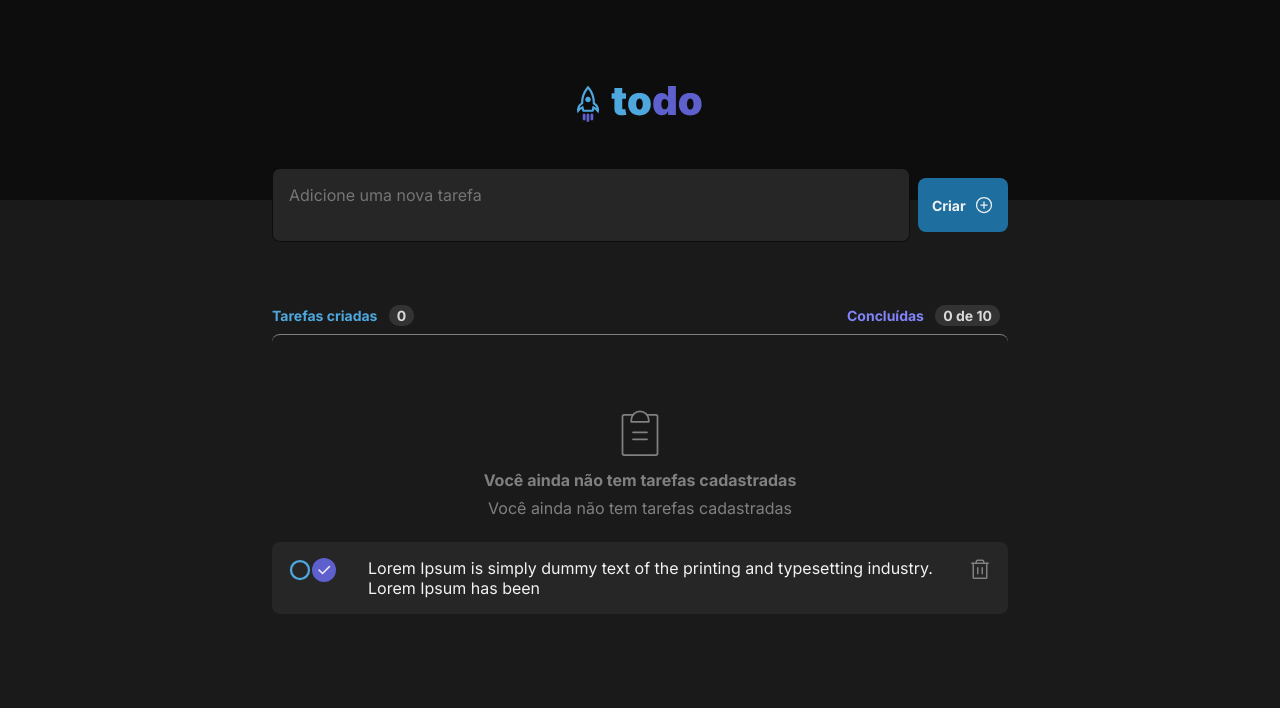
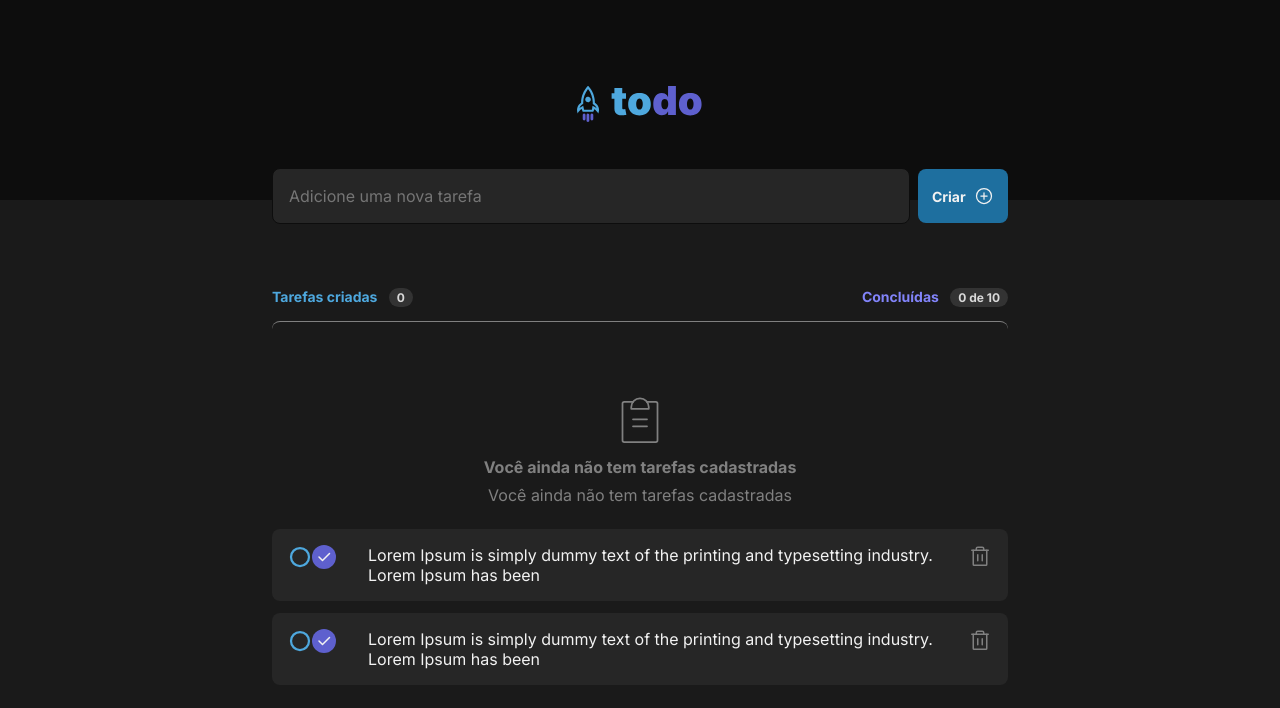
Before and after one commit to DouglasVilasBoas1999/toDoList, a React (Vite) app: page / in a window 1280 px wide. Shown: the top 708 px of the page. Built offline with nearby package versions, Linux system fonts and the light colour scheme.

Commit message:
Refactor CreateTask: clean HTML/CSS and remove textarea auto-resize

```diff
--- a/src/components/CreateTask.module.css
+++ b/src/components/CreateTask.module.css
@@ -1,49 +1,78 @@
-.task{
+.taskCreatedAndRegistered {
+  width: 46rem;
+  margin: 0 auto;
+}
+
+.registeredTask {
+  width: 46rem;
+  margin: 4rem auto 0;
+  display: flex;
+  justify-content: space-between;
+  align-items: center;
+}
+
+.registeredTask p {
+  margin: 0;
+  font-size: 0.875rem;
+  font-weight: 700;
+}
+
+.taskCreates { color: var(--blue); }
+.taskCompleted { color: var(--purple); }
+
+.qtdeBottom {
+  background: var(--gray-400);
+  color: var(--gray-200);
+  border-radius: 999px;
+  padding: 2px 8px;
+  margin-left: 8px;
+  font-size: 0.75rem;
+  font-weight: 700;
+  line-height: 1;
+}
+
+.task {
   display: flex;
   align-items: center;
-    margin-left: auto;
-    margin-right: auto;
-    justify-content: center;
+  gap: 0.5rem;
   margin-top: -2rem;
-    width: 46rem;
-    gap: 0.5rem;
 }
+
 .task textarea {
-    width:39.875rem;
+    flex: 1;
     background: var(--gray-500);
     border: 1px solid var(--gray-700);
-    resize:none;
+    resize: none;
     overflow: hidden;
+
     min-height: 3.375rem;
+    max-height: 20rem;
 
     border-radius: 8px;
     color: var(--gray-100);
     padding: 1rem;
     font-size: 1rem;
 
+    line-height: 1.4;
 }
 
-.task button{
+.task button {
   background: var(--blue-dark);
   color: var(--gray-100);
   border: 0;
   border-radius: 8px;
   height: 3.375rem;
-    font-weight: bold;
-    display: block;
-    text-decoration: none;
-    width:5.65rem;
+  width: 5.65rem;
   display: flex;
   align-items: center;
   justify-content: center;
+  font-weight: 700;
   font-size: 14px;
+  gap: 0.5rem;
   cursor: pointer;
+  transition: color 0.1s, background-color 0.1s;
+}
 
-    gap: 0.5rem;
-
-    transition: color 0.1s, background-color 0.1s
-
-}
 .task button:hover {
   background-color: var(--blue);
 }
--- a/src/components/CreateTask.tsx
+++ b/src/components/CreateTask.tsx
@@ -1,61 +1,41 @@
 import styles from  './CreateTask.module.css'
 import { PlusCircle } from 'phosphor-react'
-import { useState, type FormEvent, type ChangeEvent, type InvalidEvent } from 'react'
-
-export interface TaskProps {
-    task: string;
-}
-
-export function CreateTask({task}: TaskProps){
-   const [tasks, setTasks] = useState(['Teste'])
-   const [newTaskText, setNewTaskText] =  useState('')
-
-    function autoResize(e: React.FormEvent<HTMLTextAreaElement>) {
-        const el = e.currentTarget;
-        el.style.height = "auto";
-        if (el.value.trim() === "") {
-            el.style.height = "3.375rem";
-            return;
-        }
-        el.style.height = `${el.scrollHeight}px`;
-    }
-
-     function handleCreateNewTask(event:FormEvent<HTMLFormElement>){
-            event.preventDefault()
-            const formData = new FormData(event.currentTarget);
-            const newCommentText = formData.get('comment') as string;
-            setTasks([...tasks, newCommentText]);
-            setNewTaskText('');
-        }
 
 
+export function CreateTask(){
+function autoResize(e: React.FormEvent<HTMLTextAreaElement>) {
+  const el = e.currentTarget;
+  const BASE = 54;
+  el.style.height = `${BASE}px`;
 
-    function handleNewTaskInvalid(event: InvalidEvent<HTMLTextAreaElement>){
-
-            event.target.setCustomValidity('Esse campo é obrigátorio')
-        }
-
-    function handleNewTaskChange(event:FormEvent<HTMLFormElement>){
-        event.target.setCustomValidity('')
-        setNewTaskText(event.target.value)
-    }
-
-
+  if (el.value.trim() !== "") {
+    el.style.height = `${el.scrollHeight}px`;
+  }
+}
     return(
-        <form onSubmit={handleCreateNewTask} className={styles.task}>
+    <div className={styles.taskCreatedAndRegistered}>
+        <form className={styles.task}>
             <textarea
                 name= 'task'
                 placeholder='Adicione uma nova tarefa'
                 onInput={autoResize}
-                value= {newTaskText}
-                onChange={handleNewTaskChange}
-                onInvalid={handleNewTaskInvalid}
-                required
+                rows={1}
+
             />
             <button type='submit'>
             Criar
             < PlusCircle size={20}/>
             </button>
         </form>
+
+        <header className={styles.registeredTask } >
+            <div className={styles.taskCreates}>
+                <p> Tarefas criadas <span className={styles.qtdeBottom}> 0  </span> </p>
+            </div>
+            <div className={styles.taskCompleted}>
+                <p> Concluídas  <span className={styles.qtdeBottom}> 0 de 10  </span> </p>
+            </div>
+        </header>
+    </div>
     )
 }
--- a/src/components/RegisteredTask.module.css
+++ b/src/components/RegisteredTask.module.css
@@ -1,38 +1,12 @@
-.registeredTask{
+/* container principal */
+.registeredTask {
+  width: 46rem;
+  margin: 1rem auto 0;
   align-items: center;
-    margin: 4.0625rem auto 0;
-    width: 46rem;
-}
-.registeredTask header {
-    display: flex;
-    width: 100%;
-    justify-content: space-between;
-    font-size: 14px;
-    font-weight: bold;
-
-
-}
-.qtdeBottom{
-    background: var(--gray-400);
-    color: var(--gray-200);
-    border-radius: 10px;
-    padding: 2px 8px ;
-    margin: 0 8px;
-
 }
 
-
-.taskCreates{
-  color: var(--blue);
-  font-weight: bold;
-
-}
-.taskCompleted {
-    color: var(--purple);
-}
-
-
-.lineDivisor{
+/* linha divisória */
+.lineDivisor {
   background: transparent;
   border-top: 1px solid var(--gray-300);
   width: 100%;
@@ -41,10 +15,11 @@
   border-top-right-radius: 100px;
 }
 
+/* estado vazio */
 .taskEmpty {
   margin-top: 0.625rem;
+}
 
-}
 .emptyContent {
   margin-top: 4rem;
   color: var(--gray-300);
@@ -58,47 +33,49 @@
   border-radius: 8px;
   width: 100%;
 }
+
+/* item de tarefa */
 .taskContent {
   background: var(--gray-500);
   border-radius: 8px;
   padding: 1rem;
   color: var(--gray-100);
-    display:flex;
+  display: flex;
   align-items: flex-start;
   justify-content: space-between;
-    margin-top: 1.5rem ;
-
+  margin-top: 1.5rem;
 }
 
-.taskContent button{
-    border:none;
-    cursor:pointer;
+.taskContent button {
+  border: none;
+  cursor: pointer;
   line-height: 0;
   border-radius: 2px;
   background: transparent;
+}
 
-}
 .statusTask {
   color: var(--blue);
+}
 
-}
 .completedTask {
   color: var(--gray-100);
   background-color: var(--purple-dark) !important;
-    border-radius:50% !important;
+  border-radius: 50% !important;
   padding: 4px;
-
 }
 
 .deleteTask {
   color: var(--gray-300);
 }
 
-.deleteTask:hover{
-    color: var(--red)
+.deleteTask:hover {
+  color: var(--red);
 }
 
 .taskContent p {
-    padding: 0 2rem ;
-
+  padding: 0 2rem;
 }
+.taskContent + .taskContent {
+  margin-top: 0.75rem;
+}
--- a/src/components/RegisteredTask.tsx
+++ b/src/components/RegisteredTask.tsx
@@ -5,14 +5,6 @@ export function RegisteredTask(){
 
     return(
         <article className={styles.registeredTask}>
-        <header >
-            <div className={styles.taskCreates}>
-                <p> Tarefas criadas <span className={styles.qtdeBottom}> 0  </span> </p>
-            </div>
-            <div className={styles.taskCompleted}>
-                <p> Concluídas  <span className={styles.qtdeBottom}> 0 de 10  </span> </p>
-            </div>
-        </header>
             <div className={styles.taskEmpty}>
             <div className={styles.lineDivisor}/>
             <div className={styles.emptyContent}>
@@ -29,11 +21,30 @@ export function RegisteredTask(){
             <button className={styles.completedTask} title='Checkin foi finalizado da tarefa'>
             <Check size={16} weight='bold' />
             </button>
+                <p>
+                    Lorem Ipsum is simply dummy text of the printing and typesetting industry. Lorem Ipsum has been
+                </p>
 
-            <p>
-                Lorem Ipsum is simply dummy text of the printing and typesetting industry. Lorem Ipsum has been
-            </p>
-            <button className={styles.deleteTask}
+
+           <button className={styles.deleteTask}
+            title='Deletar Comentário'>
+                <Trash size={24} />
+            </button>
+        </div>
+                <div className={styles.taskContent}>
+
+           <button className={styles.statusTask} title='Checkin de tarefas'>
+            <Circle size={24}  weight="bold"/>
+            </button>
+            <button className={styles.completedTask} title='Checkin foi finalizado da tarefa'>
+            <Check size={16} weight='bold' />
+            </button>
+                <p>
+                    Lorem Ipsum is simply dummy text of the printing and typesetting industry. Lorem Ipsum has been
+                </p>
+
+
+           <button className={styles.deleteTask}
             title='Deletar Comentário'>
                 <Trash size={24} />
             </button>
```
Lines whose indentation alone changed are shown as unchanged.
